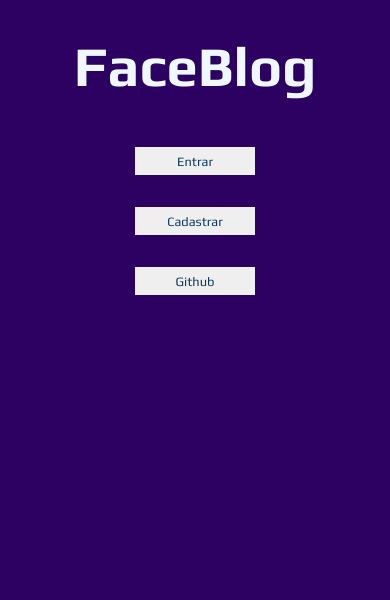
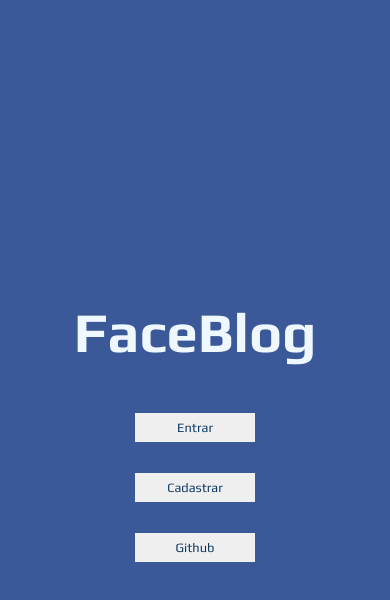
Before and after one commit to diegosales30/blog, a Next.js app: page / in a window 390 px wide. Shown: the top 600 px of the page. Built offline with nearby package versions, Linux system fonts and the light colour scheme.

Commit message:
atualizando css

```diff
--- a/src/components/LandingPage/styles.module.scss
+++ b/src/components/LandingPage/styles.module.scss
@@ -4,7 +4,7 @@
   width: 100vw;
   height: 100vh;
   //background-color: #0c3861;
-  background-color: #2c0161;
+  background-color: #3b5998;
 }
 
 .containerTitle {
@@ -13,9 +13,9 @@
   height: 100vh;
 
   display: flex;
-  flex-direction: column;
+  //flex-direction: column;
   align-items: center;
-  justify-content: start;
+  justify-content: center;
 }
 .title {
   h1 {
@@ -59,12 +59,13 @@
   }
 }
 
-@media (max-width: 390px) {
+@media (max-width: 660px) {
   .containerTitle {
     min-width: 300px;
     margin: auto;
     height: 100vh;
-    background-color: #2c0161;
+    background-color: #3b5998;
+    flex-direction: column;
   }
   .containerButton {
     button {
```
